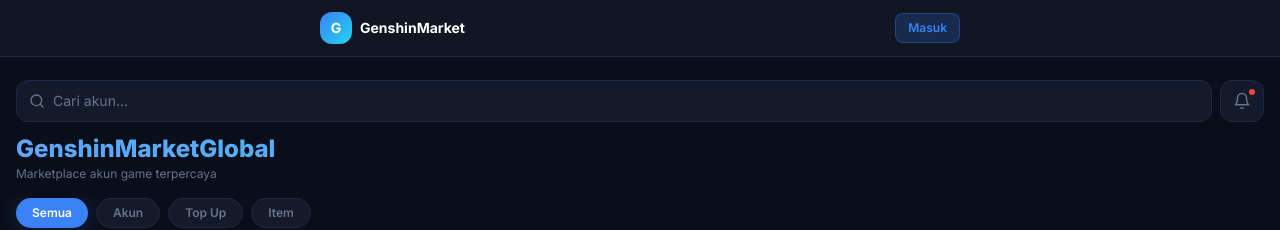
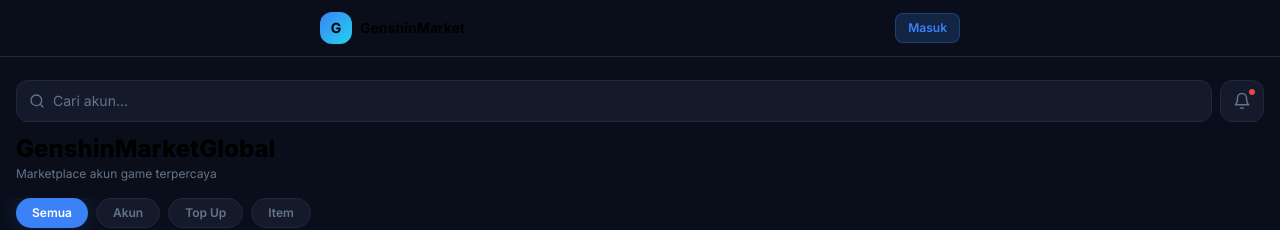
Before and after one commit to kielesgacdri/genshinmarketglobal, a Next.js app: page / in a window 1280 px wide. Shown: the top 230 px of the page. Built offline with nearby package versions, Linux system fonts and the light colour scheme; no server answers; the database is empty.

Commit message:
Refactor CSS for authentication components

```diff
--- a/app/globals.css
+++ b/app/globals.css
@@ -10,10 +10,7 @@
 }
 
 html, body {
-  background: #0a0e1a;
-  color: #fff;
   font-family: 'Inter', -apple-system, BlinkMacSystemFont, 'Segoe UI', sans-serif;
-  overflow-x: hidden;
   -webkit-font-smoothing: antialiased;
 }
 
@@ -24,40 +21,53 @@
   outline: none;
 }
 
-.gradient-text {
-  background: linear-gradient(135deg, #60a5fa 0%, #22d3ee 100%);
-  -webkit-background-clip: text;
-  -webkit-text-fill-color: transparent;
-  background-clip: text;
+.auth-bg {
+  background: linear-gradient(180deg, #1e40af 0%, #1e3a8a 100%);
+  min-height: 100vh;
 }
 
-.glass {
-  background: rgba(20, 26, 42, 0.7);
-  backdrop-filter: blur(20px);
-  -webkit-backdrop-filter: blur(20px);
+.auth-card {
+  background: #ffffff;
+  border-radius: 2rem;
+  box-shadow: 0 20px 60px rgba(15, 23, 42, 0.15);
 }
 
-.card-press {
-  transition: transform 0.15s ease;
-}
-.card-press:active {
-  transform: scale(0.97);
+.auth-input {
+  background: #f3f4f6;
+  border: none;
+  border-radius: 0.875rem;
+  padding: 1rem 1.125rem;
+  font-size: 0.875rem;
+  color: #111827;
+  width: 100%;
+  transition: all 0.2s;
 }
 
-@keyframes shimmer {
-  0% { background-position: -200% 0; }
-  100% { background-position: 200% 0; }
+.auth-input::placeholder {
+  color: #9ca3af;
 }
 
-.skeleton {
-  background: linear-gradient(90deg, #141a2a 25%, #1a2238 50%, #141a2a 75%);
-  background-size: 200% 100%;
-  animation: shimmer 1.5s infinite;
+.auth-input:focus {
+  background: #eef2ff;
+  box-shadow: 0 0 0 2px rgba(37, 99, 235, 0.15);
 }
 
-@keyframes fadeUp {
-  from { opacity: 0; transform: translateY(8px); }
-  to { opacity: 1; transform: translateY(0); }
+.auth-btn {
+  background: #1e3a8a;
+  color: white;
+  border-radius: 0.875rem;
+  padding: 1rem;
+  font-size: 0.875rem;
+  font-weight: 600;
+  width: 100%;
+  transition: all 0.2s;
 }
 
-.fade-up { animation: fadeUp 0.3s ease; }
+.auth-btn:active {
+  background: #1e40af;
+  transform: scale(0.99);
+}
+
+.auth-btn:disabled {
+  opacity: 0.6;
+}
```
